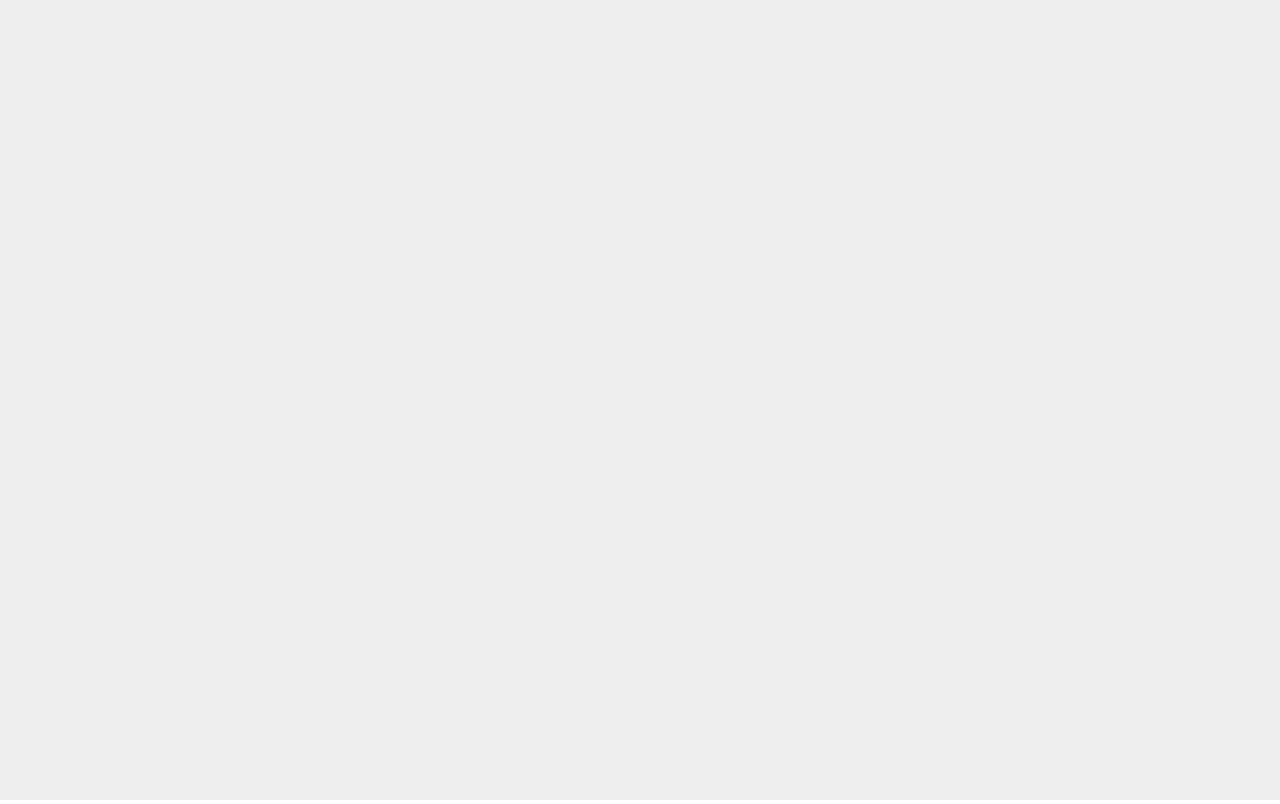
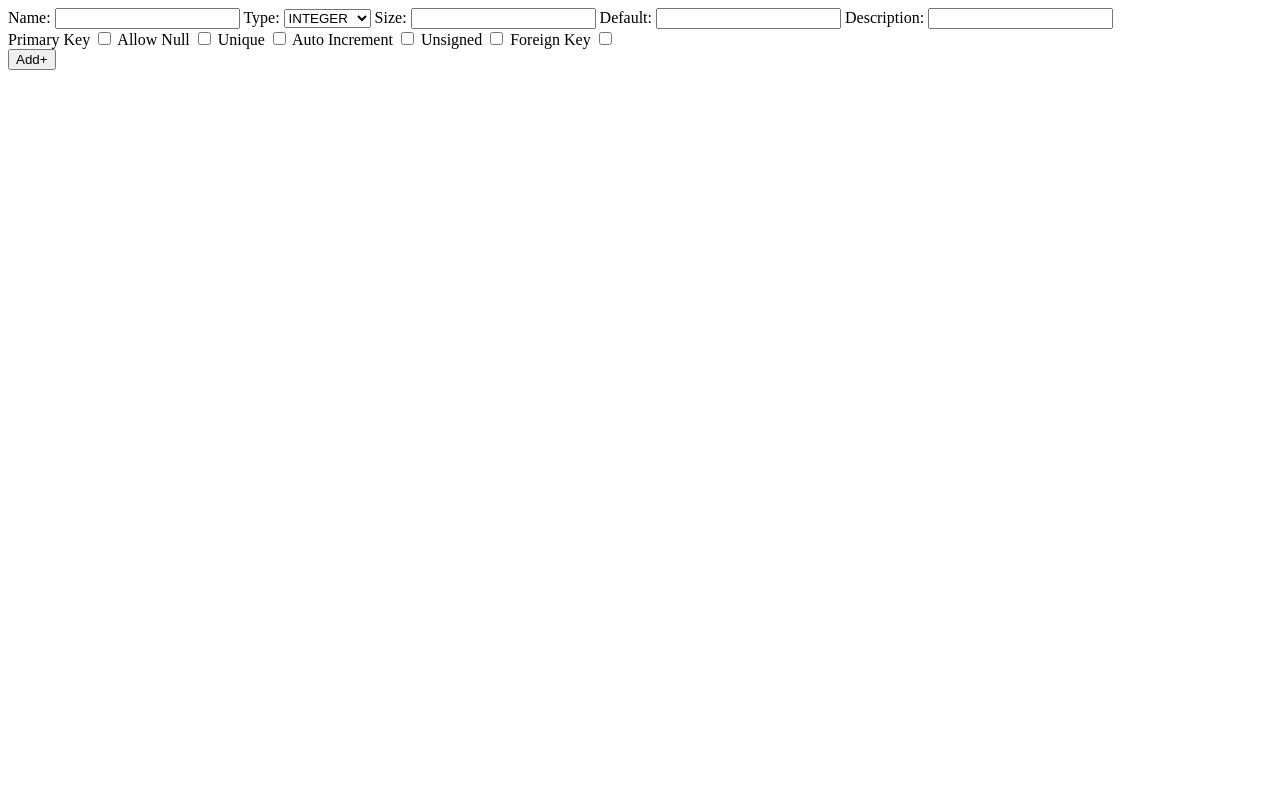
Before and after one commit to 1eb0hang/DB_Designer, a plain HTML site: page index.html in a window 1280 px wide. Drawn offline with Linux system fonts and the light colour scheme.

Commit message:
example form for table addition

```diff
--- a/index.html
+++ b/index.html
@@ -1,4 +1,4 @@
-<!DOCTYPE html>
+<!-- <!DOCTYPE html>
 <html lang="en" dir="ltr">
   <head>
     <meta charset="utf-8">
@@ -10,9 +10,9 @@
   <body>
     <canvas id="canvas"></canvas>
   </body>
-</html>
+</html> -->
 
-<!-- <!DOCTYPE html>
+<!DOCTYPE html>
 <html lang="en" dir="ltr">
   <head>
     <meta charset="utf-8">
@@ -22,19 +22,47 @@
     </script>
   </head>
   <body>
-    <ul id="ctx">
-      <li class="ctx-link">
-        <span class="ctx-label">Add Table</span>
-      </li>
-      <li class="ctx-link">
-        <span class="ctx-label">Add Note</span>
-      </li>
-      <li class="ctx-link">
-        <span class="ctx-label">Import</span>
-      </li>
-      <li class="ctx-link">
-        <span class="ctx-label">Export</span>
-      </li>
-    </ul>
+    <div class="eg">
+      <label for="name">Name: </label>
+      <input type="text" name="Name" value="">
+
+      <label for="type">Type:</label>
+      <select id="type" name="">
+        <option value="int">INTEGER</option>
+        <option value="text">TEXT</option>
+        <option value="text">BOOLEAN</option>
+    </select>
+
+      <label for="size">Size: </label>
+      <input type="text" name="size" value="">
+
+      <label for="default">Default: </label>
+      <input type="text" name="default" value="">
+
+      <label for="description">Description: </label>
+      <input type="text" name="description" value="">
+
+      <div class="constraints">
+        <label for="pk">Primary Key</label>
+        <input type="checkbox" name="pk" value="">
+
+        <label for="an">Allow Null</label>
+        <input type="checkbox" name="an" value="">
+
+        <label for="uq">Unique</label>
+        <input type="checkbox" name="uq" value="">
+
+        <label for="ai">Auto Increment</label>
+        <input type="checkbox" name="ai" value="">
+
+        <label for="un">Unsigned</label>
+        <input type="checkbox" name="un" value="">
+
+        <label for="fk">Foreign Key</label>
+        <input type="checkbox" name="fk" value="">
+      </div>
+
+      <input type="button" name="btn_add_table" value="Add+">
+    </div>
   </body>
-</html> -->
+</html>
--- a/js/editor.js
+++ b/js/editor.js
@@ -1,3 +1,4 @@
+// import
 
 const ctxMenu = document.createElement("ul");
 ctxMenu.id = "ctxMenu";
@@ -6,6 +7,10 @@ let ctxMenuShow = false;
 for(let title of ["Add Table", "Add Note", "Import", "Export"]){
   const li = document.createElement("li");
   li.classList.add("ctx-link");
+  // <input type="button" name="add_title" value="Add Title">
+  // li.setAttribute("type","button");
+  // li.setAttribute("value",title);
+  li.value = title;
   const span = document.createElement("span");
   span.classList.add(".ctx-label");
   span.innerText = title;
```
